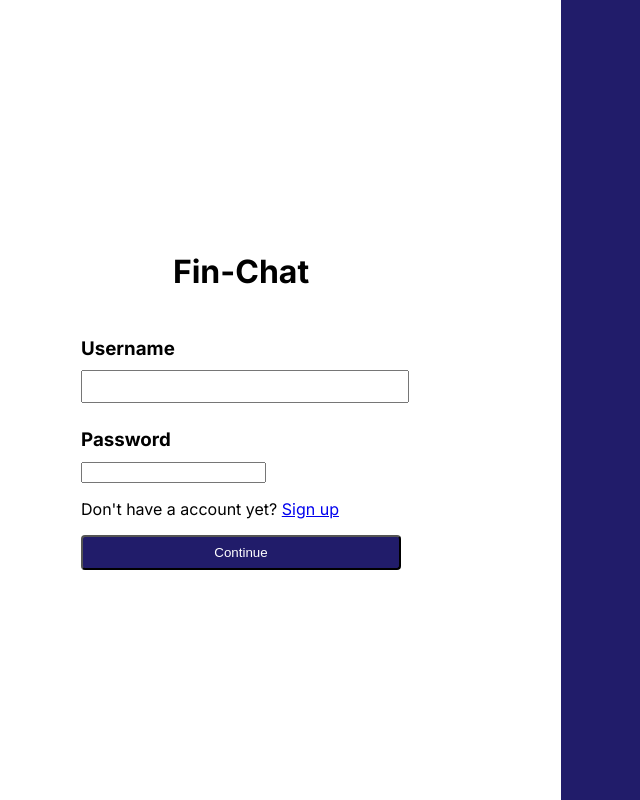
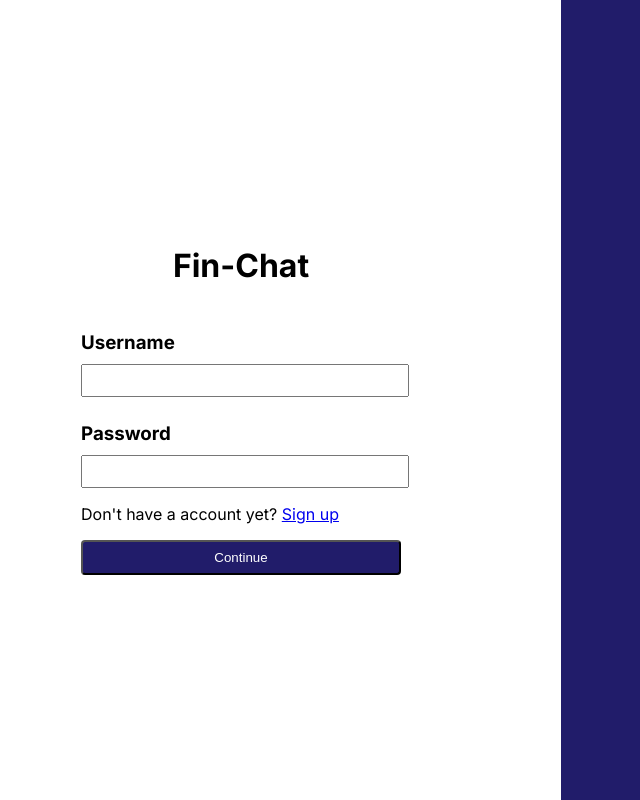
Before and after one commit to erisonn/fintalk-teste, a React (Vite) app: page /login in a window 1280 px wide. Shown: the whole page, without its empty margins (79-719 px from the left). Built offline with nearby package versions, Linux system fonts and the light colour scheme.

Commit message:
login form css changes

```diff
--- a/src/components/LoginForm/index.scss
+++ b/src/components/LoginForm/index.scss
@@ -4,7 +4,8 @@
     h3 {
       margin: 25px 0 10px 0;
     }
-    input[type="text"] {
+    input[type="text"],
+    input[type="password"] {
       display: block;
       width: 100%;
       height: 27px;
@@ -14,7 +15,7 @@
       padding: 0;
       margin: 0;
       height: 35px;
-      background-color: #211C6A;
+      background-color: #211c6a;
       color: white;
       border-radius: 4px;
     }
```
